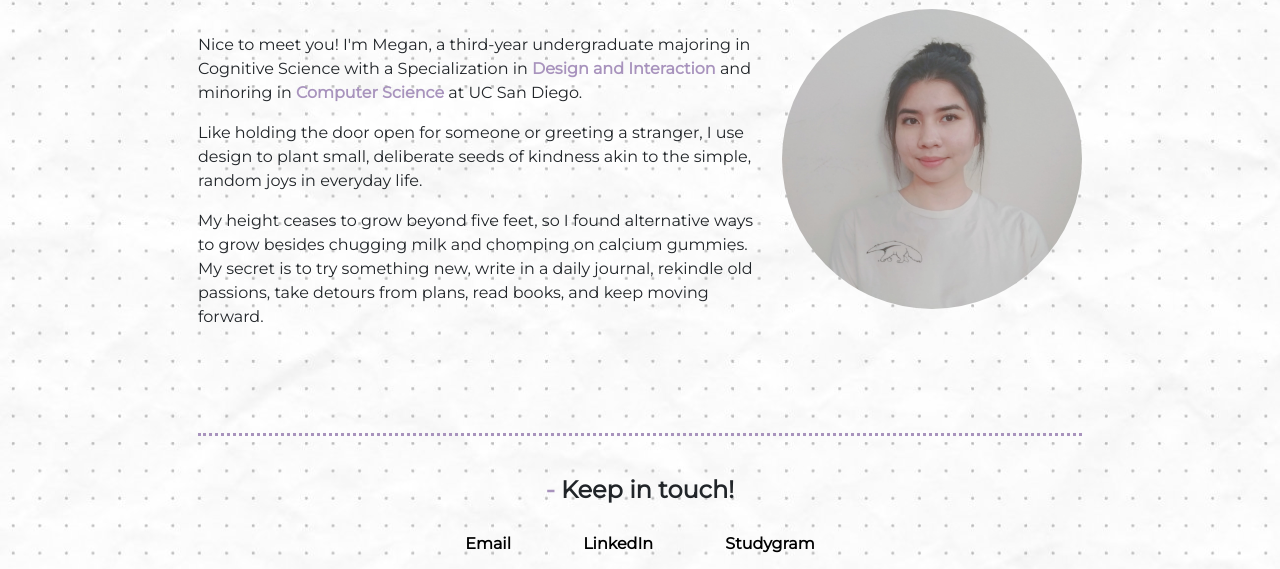
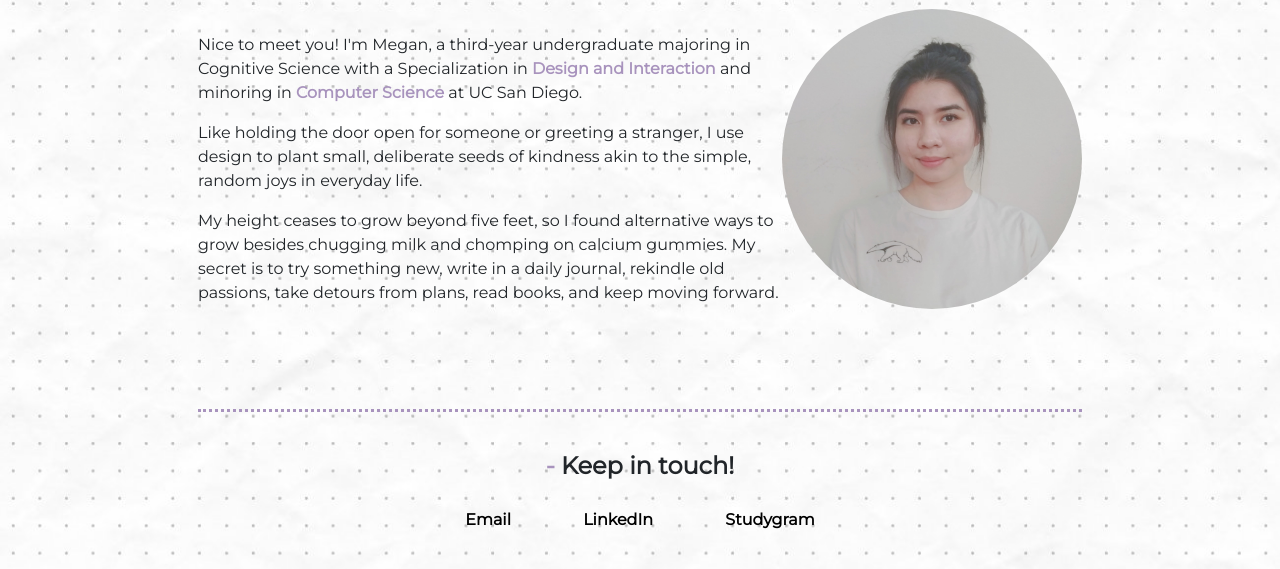
Before and after one commit to megandinh/megandinh.github.io, a PHP site: page /about.html in a window 1280 px wide. Shown: the part 215-784 px from the top of the page. Run offline with PHP 8.4, Linux system fonts and the light colour scheme; some web fonts are replaced.

Commit message:
about page

```diff
--- a/about.html
+++ b/about.html
@@ -54,10 +54,10 @@
 			<br>
 			<br>
 			<h1>About.</h1>
-				<div style="float:right">
-					<img src="images/portrait.jpg" class="rounded-circle" width="300" height="300" style="margin-left: 10px; float: right">
+				<div class="aboutimg">
+					<img src="images/portrait.jpg" class="rounded-circle" width="300" height="300">
 				</div>
-				<div style="width: 70%">
+				<div class="aboutcontent">
 				<br>
 				<p>
 					Nice to meet you! I'm Megan, a third-year undergraduate majoring in Cognitive Science with a Specialization in <strong style="color: #a893bd;">Design and Interaction</strong> and minoring in <strong style="color: #a893bd;">Computer Science</strong> at UC San Diego.
--- a/css/my.css
+++ b/css/my.css
@@ -209,6 +209,12 @@ img {
     right:100px;
     z-index: 2;
   }
+  .aboutimg{
+    float:right;
+  }
+  .aboutcontent{
+    width:70%;
+  }
   /*.two{
     position: relative;
     top:0;
@@ -240,6 +246,14 @@ img {
       right:120px;
       z-index: 2;
     }
+    .aboutimg{
+      text-align: center;
+      justify-content: center;
+      margin-bottom: 5px;
+  }
+  .aboutcontent{
+    width:100%;
+  }
     /*.two{
       position: relative;
       top:0;
```
Also changed, not shown: index.html (+0 -56 lines).
